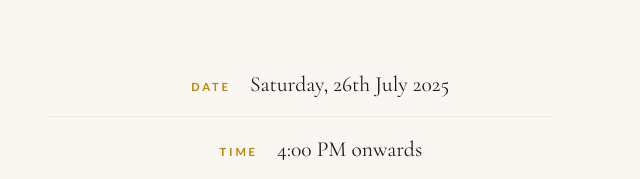
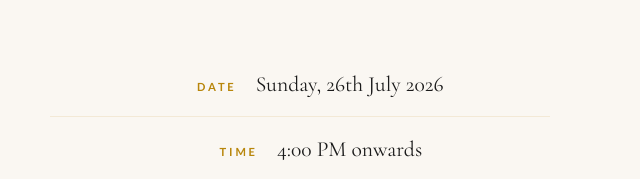
Before and after one commit to poojasrinivass/Wedding-Invites, a plain HTML site: page reception-mel/index.html in a window 1280 px wide. Shown: the part 1147-1326 px from the top of the page, 340-980 px from the left. Drawn offline with nearby package versions, Linux system fonts and the light colour scheme.

Commit message:
Update event date from July 2025 to July 2026

```diff
--- a/reception-mel/index.html
+++ b/reception-mel/index.html
@@ -715,7 +715,7 @@
         <div class="event-details">
             <div class="event-detail-row">
                 <span class="event-detail-label">Date</span>
-                <span class="event-detail-value">Saturday, 26th July 2025</span>
+                <span class="event-detail-value">Sunday, 26th July 2026</span>
             </div>
             <div class="event-detail-row">
                 <span class="event-detail-label">Time</span>
```
